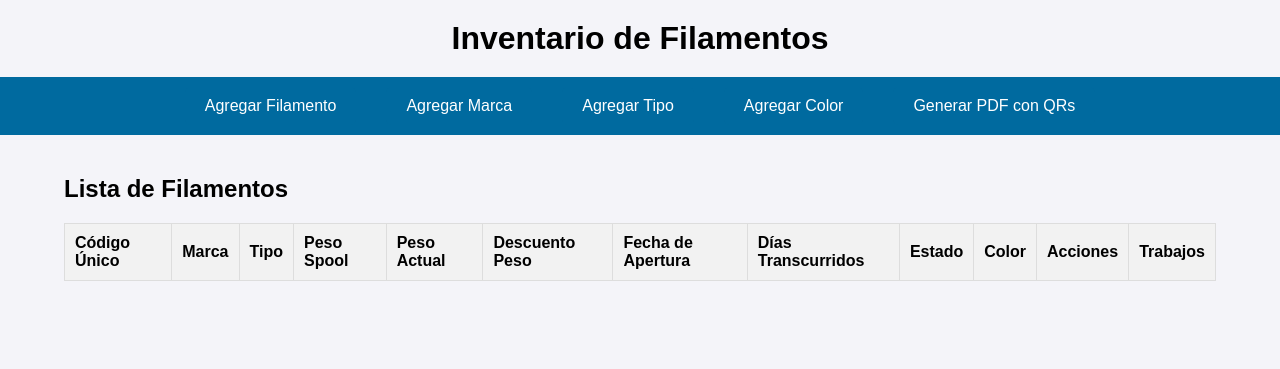
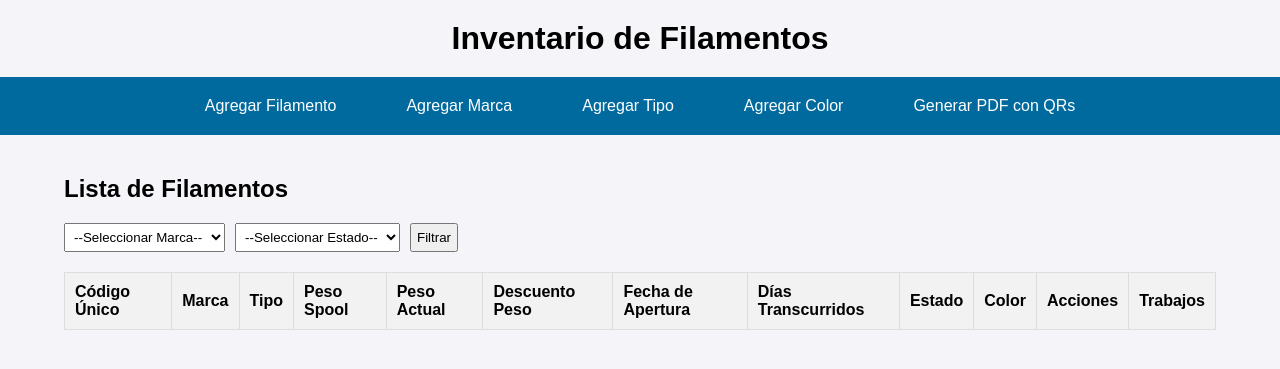
Before and after one commit to Adbeor/3D_Inventory, a Flask app: page / in a window 1280 px wide. Shown: the top 369 px of the page. Run offline with Flask 3, Linux system fonts and the light colour scheme; data that the repository does not hold is empty.

Commit message:
implementacion de filtrado y ordenamiento de filamentos

```diff
--- a/app.py
+++ b/app.py
@@ -113,8 +113,16 @@ def generar_codigo_unico():
 @app.route("/")
 def index():
     filamentos = db.session.query(Filamento).all()
+    marcas = Marca.query.all()
+    tipos = Tipo.query.all()
     fecha_hoy = date.today()
-    return render_template("index.html", filamentos=filamentos, fecha_hoy=fecha_hoy)
+    return render_template(
+        "index.html",
+        filamentos=filamentos,
+        fecha_hoy=fecha_hoy,
+        marcas=marcas,
+        tipos=tipos,
+    )
 
 
 @app.route("/add", methods=["GET", "POST"])
--- a/templates/index.html
+++ b/templates/index.html
@@ -78,11 +78,6 @@
       display: none;
     }
 
-    iframe {
-      width: 300px;
-      height: 200px;
-      border: none;
-    }
 
     .job-button {
       background-color: #28a745;
@@ -121,7 +116,107 @@
         height: 250px;
       }
     }
+
+    .container {
+      width: 90%;
+      max-width: 1200px;
+      margin: 0 auto;
+      padding: 20px;
+    }
+
+    table {
+      width: 100%;
+      border-collapse: collapse;
+      margin: 20px 0;
+    }
+
+    th,
+    td {
+      padding: 10px;
+      text-align: left;
+      border: 1px solid #ddd;
+    }
+
+    th {
+      background-color: #f2f2f2;
+      cursor: pointer;
+    }
+
+    th.sorted-asc::after {
+      content: " ↑";
+    }
+
+    th.sorted-desc::after {
+      content: " ↓";
+    }
+
+    /* Filtros */
+    .filter-form {
+      display: flex;
+      gap: 10px;
+    }
+
+    .filter-form select,
+    .filter-form button {
+      padding: 5px;
+    }
   </style>
+
+  <script>
+    function applyFilters() {
+      const marcaFilter = document.getElementById("marca-filter").value.toLowerCase();
+      const estadoFilter = document.getElementById("estado-filter").value.toLowerCase();
+      const rows = document.querySelectorAll("#filamentos-body tr");
+
+      rows.forEach(row => {
+        const marca = row.getAttribute("data-marca").toLowerCase();
+        const estado = row.getAttribute("data-estado").toLowerCase();
+
+        const matchesMarca = marca.includes(marcaFilter);
+        const matchesEstado = estado.includes(estadoFilter);
+
+        if (matchesMarca && matchesEstado) {
+          row.style.display = "";
+        } else {
+          row.style.display = "none";
+        }
+      });
+    }
+
+    function sortTable(columnIndex) {
+      const table = document.getElementById("filamentos-table");
+      const rows = Array.from(table.rows).slice(1); // Excluye la cabecera
+
+      const sortedRows = rows.sort((rowA, rowB) => {
+        const cellA = rowA.cells[columnIndex].innerText;
+        const cellB = rowB.cells[columnIndex].innerText;
+
+        if (isNaN(cellA) || isNaN(cellB)) {
+          return cellA.localeCompare(cellB); // Ordenar por texto
+        } else {
+          return parseFloat(cellA) - parseFloat(cellB); // Ordenar por números
+        }
+      });
+
+      const th = table.rows[0].cells[columnIndex];
+      const isAscending = th.classList.contains("sorted-asc");
+
+      // Alternar entre ascendente y descendente
+      if (isAscending) {
+        sortedRows.reverse();
+        th.classList.remove("sorted-asc");
+        th.classList.add("sorted-desc");
+      } else {
+        th.classList.remove("sorted-desc");
+        th.classList.add("sorted-asc");
+      }
+
+      // Reemplazar las filas en la tabla
+      const tbody = table.querySelector("tbody");
+      tbody.innerHTML = "";
+      sortedRows.forEach(row => tbody.appendChild(row));
+    }
+  </script>
 </head>
 
 <body>
@@ -136,27 +231,44 @@
     <a href="{{ url_for('generate_qr_pdf') }}">Generar PDF con QRs</a>
   </div>
 
+  <!-- Formulario de Filtrado -->
   <!-- Contenedor principal -->
   <div class="container">
     <h2>Lista de Filamentos</h2>
-    <table>
+  <div class="filter-form">
+    <select id="marca-filter">
+      <option value="">--Seleccionar Marca--</option>
+      {% for marca in marcas %}
+      <option value="{{ marca.id }}">{{ marca.nombre }}</option>
+      {% endfor %}
+    </select>
+    <select id="estado-filter">
+      <option value="">--Seleccionar Estado--</option>
+      <option value="Disponible">Disponible</option>
+      <option value="Agotado">Agotado</option>
+      <option value="En uso">En uso</option>
+    </select>
+    <button onclick="applyFilters()">Filtrar</button>
+  </div>
+    <table id="filamentos-table">
       <thead>
         <tr>
-          <th>Código Único</th>
-          <th>Marca</th>
-          <th>Tipo</th>
-          <th>Peso Spool</th>
-          <th>Peso Actual</th>
-          <th>Descuento Peso</th>
-          <th>Fecha de Apertura</th>
-          <th>Días Transcurridos</th>
-          <th>Estado</th>
-          <th>Color</th>
+
+          <th onclick="sortTable(0)">Código Único</th>
+          <th onclick="sortTable(1)">Marca</th>
+          <th onclick="sortTable(2)">Tipo</th>
+          <th onclick="sortTable(3)">Peso Spool</th>
+          <th onclick="sortTable(4)">Peso Actual</th>
+          <th onclick="sortTable(5)">Descuento Peso</th>
+          <th onclick="sortTable(6)">Fecha de Apertura</th>
+          <th onclick="sortTable(7)">Días Transcurridos</th>
+          <th onclick="sortTable(8)">Estado</th>
+          <th onclick="sortTable(9)">Color</th>
           <th>Acciones</th>
           <th>Trabajos</th>
         </tr>
       </thead>
-      <tbody>
+      <tbody id="filamentos-body">
         {% for filamento in filamentos %}
         {% set dias_transcurridos = (fecha_hoy - filamento.fecha_apertura).days %}
 
@@ -176,7 +288,8 @@
         {% set text_color = 'white' %}
         {% endif %}
 
-        <tr>
+        <tr data-marca="{{ filamento.marca }}" data-estado="{{ filamento.estado }}">
+
           <td>{{ filamento.codigo_unico }}</td>
           <td>{{ filamento.marca.nombre }}</td>
           <td>{{ filamento.tipo.nombre }}</td>
```
